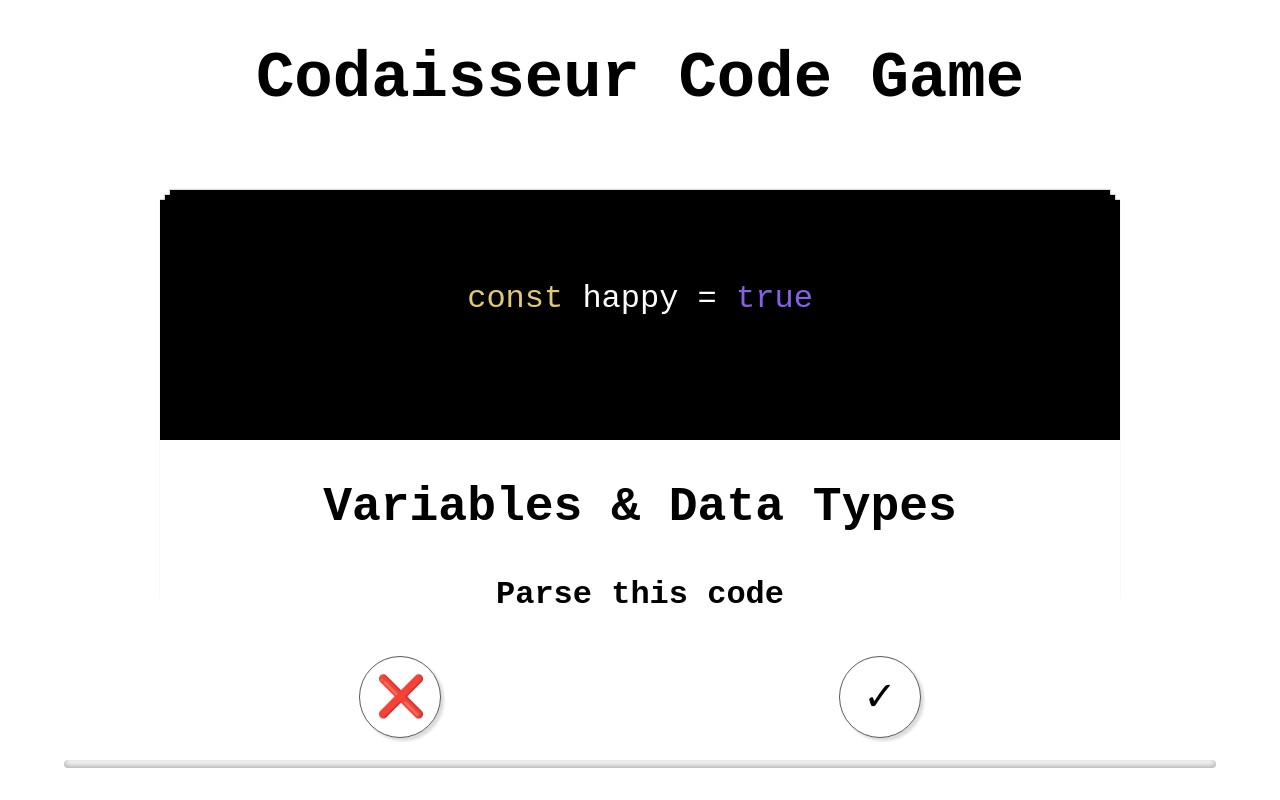
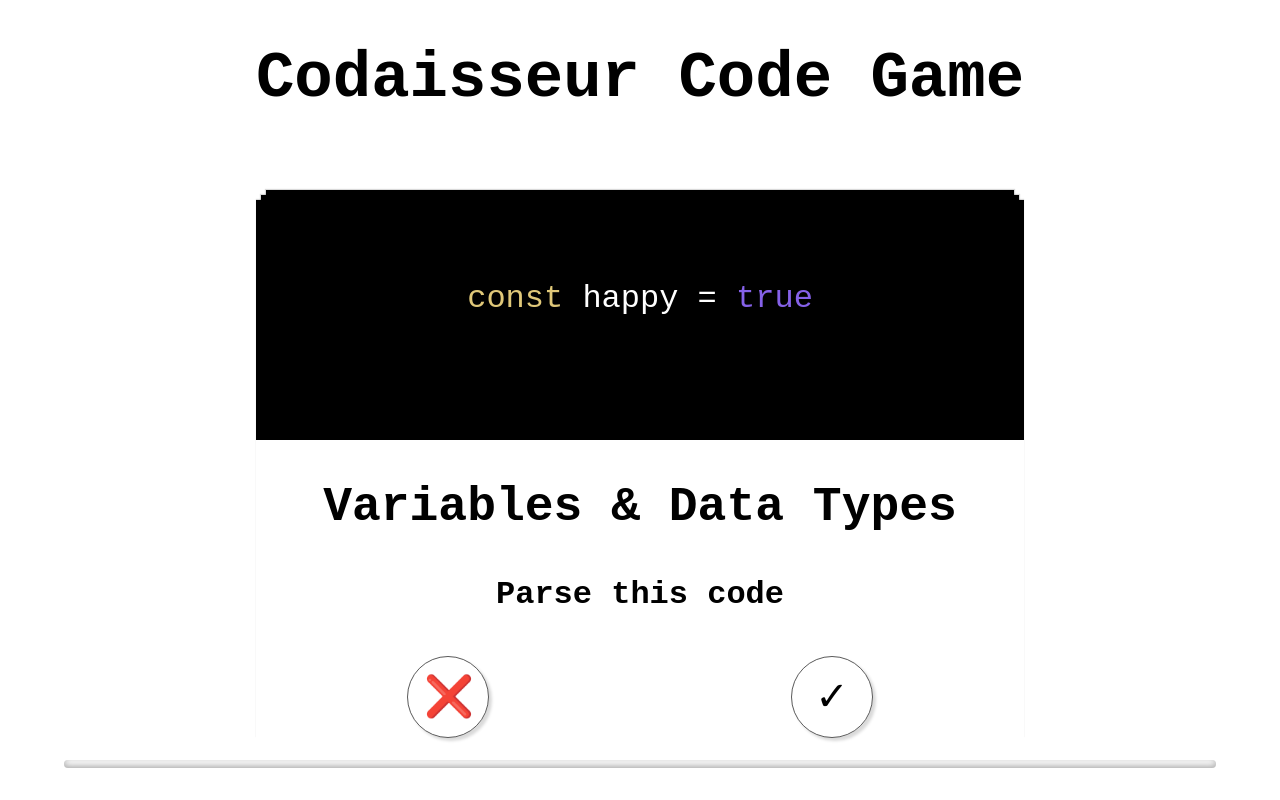
Before and after one commit to MimiMag/flash-card-app, a React (Create React App) app: page / in a window 1280 px wide. Built offline with nearby package versions, Linux system fonts and the light colour scheme.

Commit message:
Rename Paper to Card

```diff
--- a/src/App.js
+++ b/src/App.js
@@ -1,7 +1,7 @@
 import React, { Component } from 'react';
 import './App.css';
 import Header from './components/Header';
-import Paper from './components/Paper';
+import Card from './components/Card';
 import Footer from './components/Footer';
 
 class App extends Component {
@@ -9,7 +9,7 @@
     return (
       <div className="App">
         <Header />
-        <Paper />
+        <Card />
         <Footer />
       </div>
     );
--- a/src/components/Paper.css
+++ b/src/components/Card.css
@@ -1,6 +1,6 @@
-.paper {
-  width: 75%;
-  height: 50vh;
+.card {
+  max-width: 75%;
+  min-width: 60%;
   color: black;
   box-shadow:
     /* The top layer shadow */
@@ -45,3 +45,17 @@
   margin: auto;
   font-size: 2.5rem;
 }
+
+.hidden {
+  display: none;
+}
+
+.show {
+  display: block;
+}
+
+@media (min-width: 1500px) {
+  .card {
+    min-width: 50%;
+  }
+}
--- /dev/null
+++ b/src/components/Card.jsx
@@ -0,0 +1,75 @@
+import React, { Component } from 'react'
+import { connect } from 'react-redux'
+import { increaseProgress } from '../actions/progress/increase'
+import { resetProgress } from '../actions/progress/reset'
+import { increaseLevel } from '../actions/level/increase'
+import Front from './Front'
+import Back from './Back'
+import NextLevel from './NextLevel'
+import './Card.css'
+
+
+class Card extends Component {
+  state = { code: true, toggleNextLevelDialog: false}
+
+  renderFrontOrBack() {
+    if(this.state.code){
+      return(
+        <div onClick={ () => {this.setState({code: false}) }}>
+          <Front />
+        </div>
+      )
+    }
+    return(
+      <div onClick={() => { this.setState({ code: true }) }}>
+        <Back />
+      </div>
+    )
+  }
+
+  handleWrongButton() {
+    this.props.resetProgress()
+    this.setState({ code: true })
+  }
+
+  handleRightButton() {
+    this.props.increaseProgress()
+    this.setState({ code: true })
+  }
+
+  toggleNextLevelDialog() {
+    this.setState({ toggleNextLevelDialog: !this.state.toggleNextLevelDialog })
+  }
+
+  renderDialog() {
+    if (this.props.progress === 3){
+      return (
+        <NextLevel
+          closeDialog={() => { this.setState({ toggleNextLevelDialog: false }) }}
+          resetProgress={() => { this.props.resetProgress() }}
+          increaseLevel={ () => { this.props.increaseLevel() }}
+        />
+      )
+    }
+    return null
+  }
+
+  render() {
+    return (
+      <div className="card">
+        {this.renderFrontOrBack()}
+        <div className='buttons'>
+          <div className='button wrong' onClick={this.handleWrongButton.bind(this)}>
+            <span role='img' className='check'>&#10060;</span>
+          </div>
+          <div className='button right' onClick={this.handleRightButton.bind(this)}>
+            <span role='img' className='check'>&#10003;</span>
+          </div>
+        </div>
+        {this.renderDialog()}
+      </div>
+    );
+  }
+}
+
+export default connect(({ progress }) => ({ progress }), {resetProgress, increaseProgress, increaseLevel})(Card)
--- a/src/components/Paper.jsx
+++ /dev/null
@@ -1,51 +0,0 @@
-import React, { Component } from 'react';
-import { connect } from 'react-redux'
-import { increaseProgress } from '../actions/progress/increase'
-import { resetProgress } from '../actions/progress/reset'
-import Front from './Front'
-import Back from './Back'
-import './Paper.css'
-
-
-class Paper extends Component {
-  state = { code: true }
-
-  renderFrontOrBack() {
-    if(this.state.code){
-      return(
-        <div onClick={ () => {this.setState({code: false}) }}>
-          <Front />
-        </div>
-      )
-    }
-    return(
-      <div onClick={() => { this.setState({ code: true }) }}>
-        <Back />
-      </div>
-    )
-  }
-
-  handleWrongButton() {
-    this.props.resetProgress()
-    this.setState({ code: true })
-  }
-
-  handleRightButton() {
-    this.props.increaseProgress()
-    this.setState({ code: true })
-  }
-
-  render() {
-    return (
-      <div className="paper">
-        {this.renderFrontOrBack()}
-        <div className='buttons'>
-          <div className='button wrong' onClick={this.handleWrongButton.bind(this)}><span role='img' className='check'>&#10060;</span></div>
-          <div className='button right' onClick={this.handleRightButton.bind(this)}><span role='img' className='check'>&#10003;</span></div>
-        </div>
-      </div>
-    );
-  }
-}
-
-export default connect(null, {resetProgress, increaseProgress})(Paper)
```
